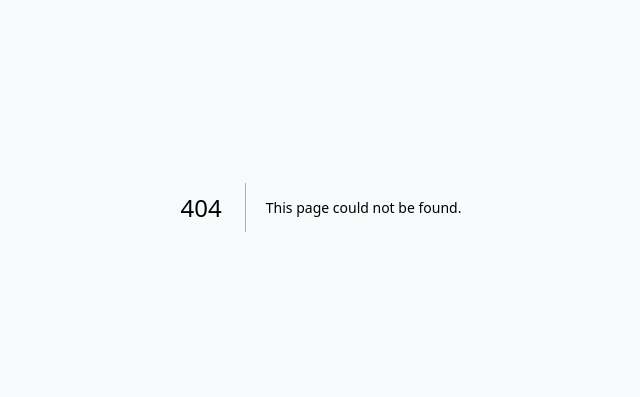
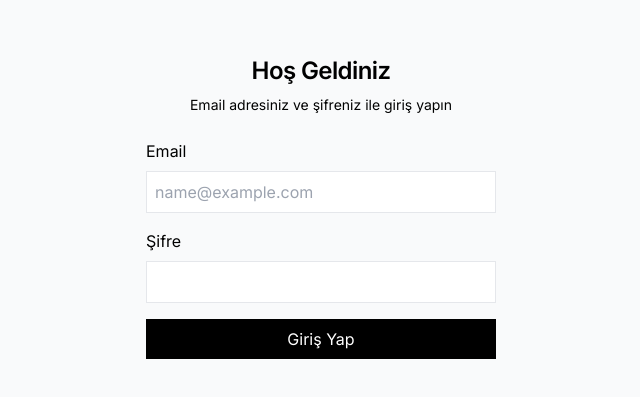
Before and after one commit to imehmetcn/isg, a Next.js app: page /login in a window 1280 px wide. Before the commit this address had no page. Shown: the part 193-590 px from the top of the page, without its empty margins (319-959 px from the left). Built offline with nearby package versions, Linux system fonts and the light colour scheme; no server answers.

Commit message:
Add authentication system with NextAuth.js

```diff
--- a/package.json
+++ b/package.json
@@ -17,6 +17,8 @@
     "@radix-ui/react-select": "^2.1.6",
     "@radix-ui/react-tabs": "^1.1.3",
     "@tanstack/react-table": "^8.21.2",
+    "@types/bcryptjs": "^2.4.6",
+    "bcryptjs": "^3.0.2",
     "class-variance-authority": "^0.7.1",
     "clsx": "^2.1.1",
     "jotai": "^2.12.2",
--- /dev/null
+++ b/src/app/api/auth/[...nextauth]/route.ts
@@ -0,0 +1,6 @@
+import NextAuth from "next-auth"
+import { authOptions } from "@/lib/auth"
+
+const handler = NextAuth(authOptions)
+
+export { handler as GET, handler as POST }
--- a/src/app/layout.tsx
+++ b/src/app/layout.tsx
@@ -2,6 +2,10 @@ import type { Metadata } from 'next'
 import { Inter } from 'next/font/google'
 import './globals.css'
 import React from 'react'
+import { SessionProvider } from 'next-auth/react'
+import { headers } from 'next/headers'
+import { getServerSession } from 'next-auth'
+import { authOptions } from '@/lib/auth'
 
 const inter = Inter({ subsets: ['latin'] })
 
@@ -10,17 +14,21 @@ export const metadata: Metadata = {
   description: 'İş güvenliği uzmanları için yönetim sistemi',
 }
 
-export default function RootLayout({
+export default async function RootLayout({
   children,
 }: {
   children: React.ReactNode
 }) {
+  const session = await getServerSession(authOptions)
+
   return (
     <html lang="tr">
       <body className={inter.className}>
-        <main className="min-h-screen bg-gray-50">
-          {children}
-        </main>
+        <SessionProvider session={session}>
+          <main className="min-h-screen bg-gray-50">
+            {children}
+          </main>
+        </SessionProvider>
       </body>
     </html>
   )
--- /dev/null
+++ b/src/app/login/page.tsx
@@ -0,0 +1,26 @@
+import { Metadata } from "next"
+import Link from "next/link"
+import { UserLoginForm } from "@/components/auth/user-login-form"
+
+export const metadata: Metadata = {
+  title: "Giriş Yap",
+  description: "İş Güvenliği Yönetim Sistemi giriş sayfası",
+}
+
+export default function LoginPage() {
+  return (
+    <div className="container flex h-screen w-screen flex-col items-center justify-center">
+      <div className="mx-auto flex w-full flex-col justify-center space-y-6 sm:w-[350px]">
+        <div className="flex flex-col space-y-2 text-center">
+          <h1 className="text-2xl font-semibold tracking-tight">
+            Hoş Geldiniz
+          </h1>
+          <p className="text-sm text-muted-foreground">
+            Email adresiniz ve şifreniz ile giriş yapın
+          </p>
+        </div>
+        <UserLoginForm />
+      </div>
+    </div>
+  )
+}
--- /dev/null
+++ b/src/components/auth/user-login-form.tsx
@@ -0,0 +1,106 @@
+import * as React from "react"
+import { useForm } from "react-hook-form"
+import { zodResolver } from "@hookform/resolvers/zod"
+import * as z from "zod"
+import { signIn } from "next-auth/react"
+import { useRouter } from "next/navigation"
+
+const formSchema = z.object({
+  email: z.string().email({
+    message: "Geçerli bir email adresi giriniz.",
+  }),
+  password: z.string().min(6, {
+    message: "Şifre en az 6 karakter olmalıdır.",
+  }),
+})
+
+type FormData = z.infer<typeof formSchema>
+
+export function UserLoginForm() {
+  const router = useRouter()
+  const [isLoading, setIsLoading] = React.useState<boolean>(false)
+  const [error, setError] = React.useState<string>("")
+
+  const form = useForm<FormData>({
+    resolver: zodResolver(formSchema),
+    defaultValues: {
+      email: "",
+      password: "",
+    },
+  })
+
+  async function onSubmit(data: FormData) {
+    setIsLoading(true)
+    setError("")
+
+    try {
+      const result = await signIn("credentials", {
+        email: data.email,
+        password: data.password,
+        redirect: false,
+      })
+
+      if (result?.error) {
+        setError("Email veya şifre hatalı")
+        return
+      }
+
+      router.push("/")
+      router.refresh()
+    } catch (error) {
+      setError("Bir hata oluştu")
+    } finally {
+      setIsLoading(false)
+    }
+  }
+
+  return (
+    <div className="grid gap-6">
+      <form onSubmit={form.handleSubmit(onSubmit)}>
+        <div className="grid gap-4">
+          <div className="grid gap-2">
+            <label htmlFor="email">Email</label>
+            <input
+              id="email"
+              type="email"
+              disabled={isLoading}
+              placeholder="name@example.com"
+              {...form.register("email")}
+              className="w-full rounded-md border p-2"
+            />
+            {form.formState.errors.email && (
+              <p className="text-sm text-red-500">
+                {form.formState.errors.email.message}
+              </p>
+            )}
+          </div>
+          <div className="grid gap-2">
+            <label htmlFor="password">Şifre</label>
+            <input
+              id="password"
+              type="password"
+              disabled={isLoading}
+              {...form.register("password")}
+              className="w-full rounded-md border p-2"
+            />
+            {form.formState.errors.password && (
+              <p className="text-sm text-red-500">
+                {form.formState.errors.password.message}
+              </p>
+            )}
+          </div>
+          {error && (
+            <p className="text-sm text-red-500">{error}</p>
+          )}
+          <button
+            type="submit"
+            disabled={isLoading}
+            className="w-full rounded-md bg-black py-2 text-white hover:bg-gray-800 disabled:opacity-50"
+          >
+            {isLoading ? "Giriş yapılıyor..." : "Giriş Yap"}
+          </button>
+        </div>
+      </form>
+    </div>
+  )
+}
--- /dev/null
+++ b/src/lib/auth.ts
@@ -0,0 +1,78 @@
+import { PrismaAdapter } from "@auth/prisma-adapter"
+import { PrismaClient } from "@prisma/client"
+import { compare } from "bcryptjs"
+import { NextAuthOptions } from "next-auth"
+import CredentialsProvider from "next-auth/providers/credentials"
+import { db } from "./db"
+
+export const authOptions: NextAuthOptions = {
+  adapter: PrismaAdapter(db),
+  session: {
+    strategy: "jwt"
+  },
+  pages: {
+    signIn: '/login',
+  },
+  providers: [
+    CredentialsProvider({
+      name: "Credentials",
+      credentials: {
+        email: { label: "Email", type: "email" },
+        password: { label: "Şifre", type: "password" }
+      },
+      async authorize(credentials) {
+        if (!credentials?.email || !credentials?.password) {
+          return null
+        }
+
+        const user = await db.user.findUnique({
+          where: {
+            email: credentials.email
+          }
+        })
+
+        if (!user) {
+          return null
+        }
+
+        const isPasswordValid = await compare(
+          credentials.password,
+          user.password
+        )
+
+        if (!isPasswordValid) {
+          return null
+        }
+
+        return {
+          id: user.id,
+          email: user.email,
+          name: user.name,
+          role: user.role,
+        }
+      }
+    })
+  ],
+  callbacks: {
+    session: ({ session, token }) => {
+      return {
+        ...session,
+        user: {
+          ...session.user,
+          id: token.id,
+          role: token.role,
+        }
+      }
+    },
+    jwt: ({ token, user }) => {
+      if (user) {
+        return {
+          ...token,
+          id: user.id,
+          role: user.role,
+        }
+      }
+      return token
+    }
+  }
+}
--- /dev/null
+++ b/src/lib/db.ts
@@ -0,0 +1,9 @@
+import { PrismaClient } from '@prisma/client'
+
+const globalForPrisma = globalThis as unknown as {
+  prisma: PrismaClient | undefined
+}
+
+export const db = globalForPrisma.prisma ?? new PrismaClient()
+
+if (process.env.NODE_ENV !== 'production') globalForPrisma.prisma = db
```
Also changed, not shown: 1 other file (tests, documents, lock files or other folders).
